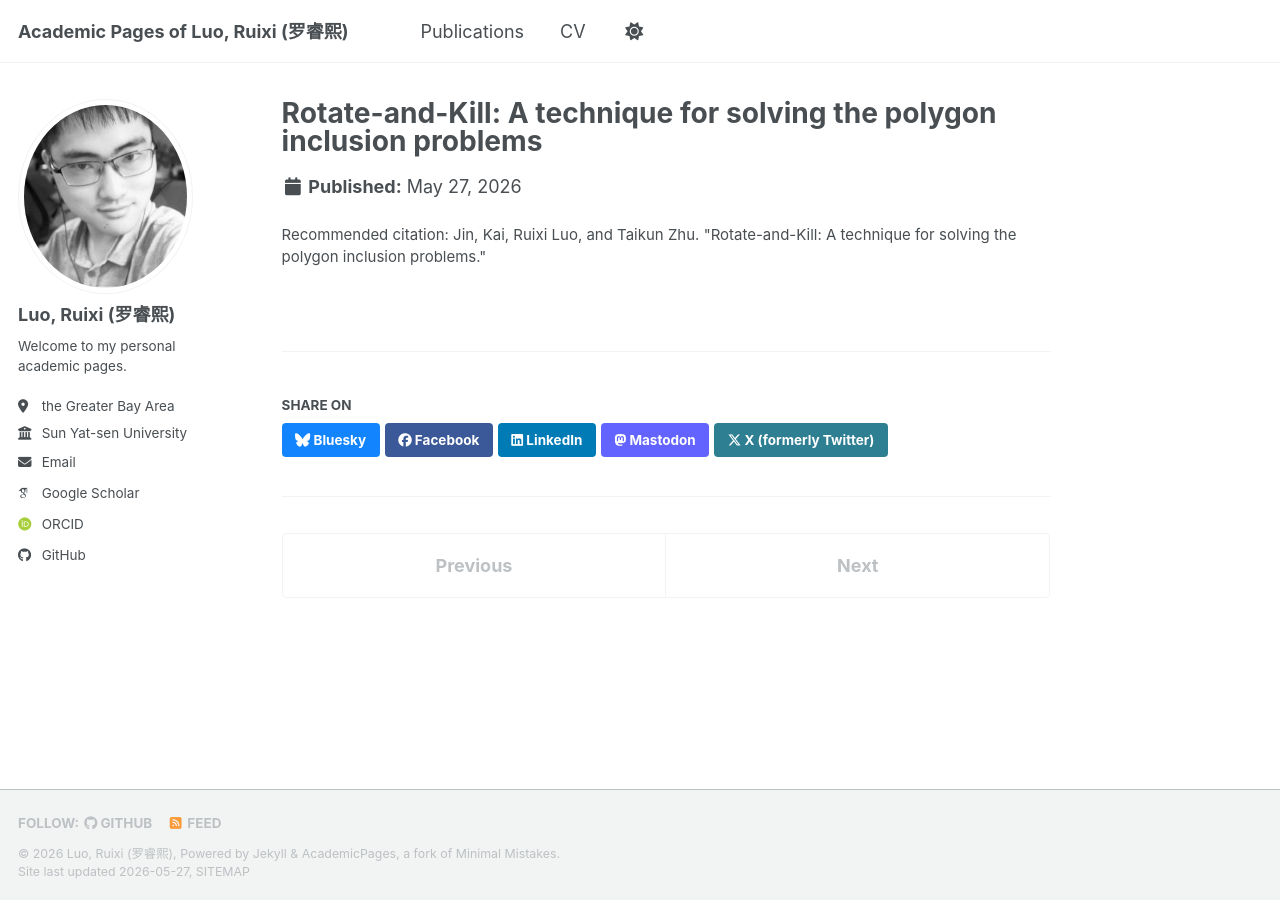
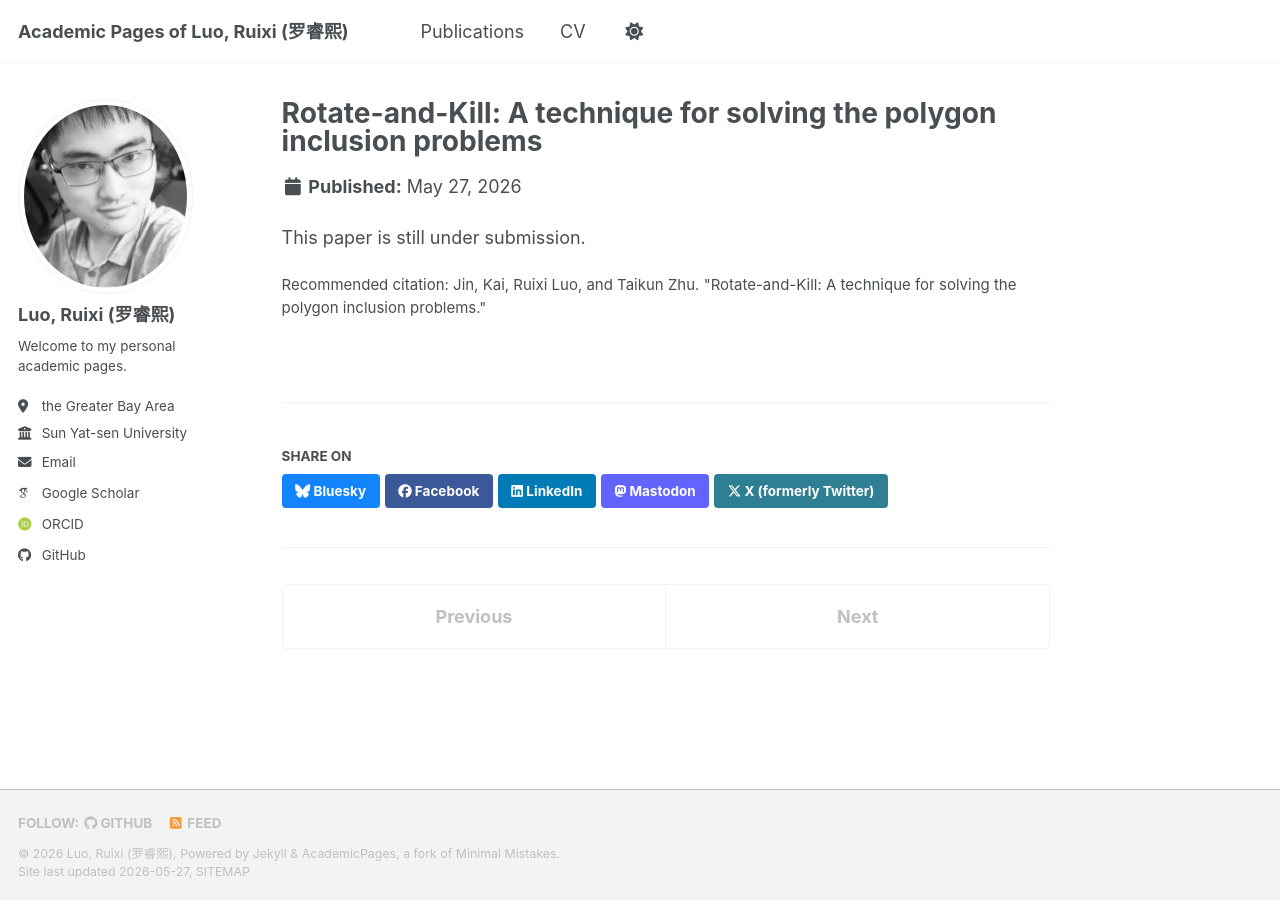
Before and after one commit to Ruixi-Luo/Ruixi-Luo.github.io, a Jekyll site: the page built from _publications/R&K.md, in a window 1280 px wide. Built offline with Jekyll 4.4.1, drawn with Linux system fonts in a browser that asks for light colours; some web fonts are replaced; a script bundle is joined from its source files by our own code; library files that are not in the unit come from our copies; part of the change alters nothing that is shown.

Commit message:
Update R&K.md

```diff
--- a/_publications/R&K.md
+++ b/_publications/R&K.md
@@ -1,7 +1,7 @@
 ---
 title: "Rotate-and-Kill: A technique for solving the polygon inclusion problems"
 collection: publications
-category: conferrence
+category: conferences
 permalink: /publication/R&K
 excerpt: 'Working paper'
 #date: 2026-2-12
@@ -10,3 +10,4 @@ excerpt: 'Working paper'
 #bibtexurl: 'https://Ruixi-Luo.github.io/files/Pigou.bib'
 citation: 'Jin, Kai, Ruixi Luo, and Taikun Zhu. "Rotate-and-Kill: A technique for solving the polygon inclusion problems."'
 ---
+This paper is still under submission.
```
